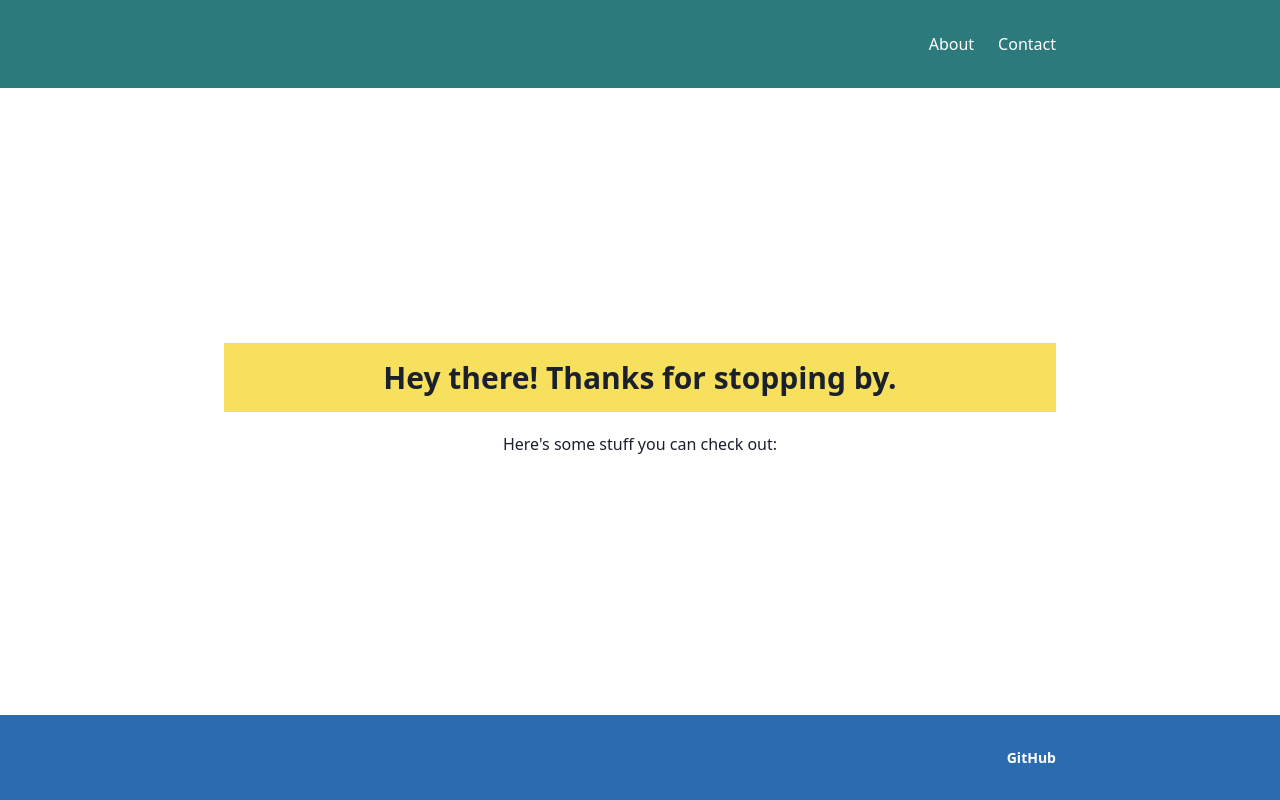
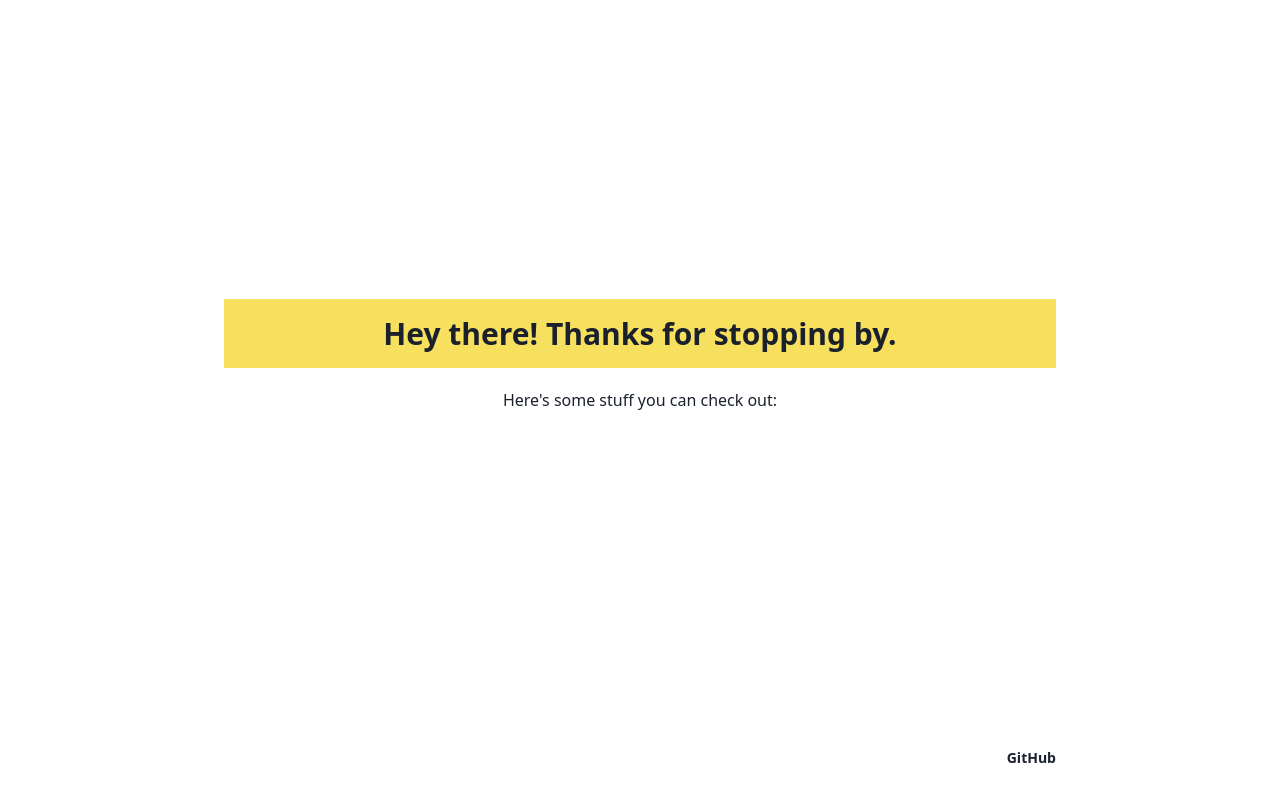
Before and after one commit to JaKXz/gatsby-profile, a Gatsby site: page / in a window 1280 px wide. Built offline with nearby package versions, Linux system fonts and the light colour scheme; Gatsby itself is replaced by a stand-in of ours.

Commit message:
remove unnecessary header/footer components

```diff
--- a/src/components/header.js
+++ /dev/null
@@ -1,105 +0,0 @@
-import React, { useState } from "react";
-import { graphql, useStaticQuery, Link } from "gatsby";
-import cx from "classnames";
-
-export default function Header() {
-  const [isExpanded, toggleExpansion] = useState(false);
-  const { site } = useStaticQuery(graphql`
-    query SiteTitleQuery {
-      site {
-        siteMetadata {
-          title
-        }
-      }
-    }
-  `);
-
-  return (
-    <header className="bg-teal-700">
-      <div
-        className={cx(
-          "flex",
-          "flex-wrap",
-          "items-center",
-          "justify-between",
-          "max-w-4xl",
-          "p-4",
-          "mx-auto",
-          "md:p-8",
-        )}
-      >
-        <Link to="/">
-          <h1
-            className={cx("flex", "items-center", "text-white", "no-underline")}
-          >
-            <span className={cx("text-xl", "font-bold", "tracking-tight")}>
-              {site.siteMetadata.title}
-            </span>
-          </h1>
-        </Link>
-
-        <button
-          className={cx(
-            "flex",
-            "items-center",
-            "block",
-            "px-3",
-            "py-2",
-            "text-white",
-            "border",
-            "border-white",
-            "rounded",
-            "md:hidden",
-          )}
-          onClick={() => toggleExpansion(!isExpanded)}
-        >
-          <svg
-            className="w-3 h-3 fill-current"
-            viewBox="0 0 20 20"
-            xmlns="http://www.w3.org/2000/svg"
-          >
-            <title>Menu</title>
-            <path d="M0 3h20v2H0V3zm0 6h20v2H0V9zm0 6h20v2H0v-2z" />
-          </svg>
-        </button>
-
-        <nav
-          className={cx(
-            { block: isExpanded, hidden: !isExpanded },
-            "md:block",
-            "md:flex",
-            "md:items-center",
-            "w-full",
-            "md:w-auto",
-          )}
-        >
-          {[
-            {
-              to: `/about`,
-              children: `About`,
-            },
-            {
-              to: `/contact`,
-              children: `Contact`,
-            },
-          ].map((props) => (
-            <Link
-              className={cx(
-                "block",
-                "mt-4",
-                "text-white",
-                "no-underline",
-                "md:inline-block",
-                "md:mt-0",
-                "md:ml-6",
-              )}
-              // eslint-disable-next-line react/prop-types
-              key={props.children}
-              {...props}
-            />
-          ))}
-        </nav>
-      </div>
-    </header>
-  );
-}
--- a/src/components/layout.js
+++ b/src/components/layout.js
@@ -1,7 +1,6 @@
 import React from "react";
 import PropTypes from "prop-types";
 import cx from "classnames";
-import Header from "./header";
 import Anchor from "./anchor";
 
 export default function Layout({ children }) {
@@ -15,8 +14,6 @@ export default function Layout({ children }) {
         "text-gray-900",
       )}
     >
-      <Header />
-
       <main
         className={cx(
           "flex",
@@ -33,7 +30,7 @@ export default function Layout({ children }) {
         {children}
       </main>
 
-      <footer className={cx("bg-blue-700")}>
+      <footer>
         <nav
           className={cx(
             "flex",
@@ -46,14 +43,12 @@ export default function Layout({ children }) {
             "md:p-8",
           )}
         >
-          <p>
-            <Anchor
-              className={cx("font-bold", "text-white", "no-underline")}
-              href="https://github.com/jakxz/jakxz.github.io"
-            >
-              GitHub
-            </Anchor>
-          </p>
+          <Anchor
+            className={cx("font-bold", "no-underline")}
+            href="https://github.com/jakxz/jakxz.github.io"
+          >
+            GitHub
+          </Anchor>
         </nav>
       </footer>
     </div>
```
